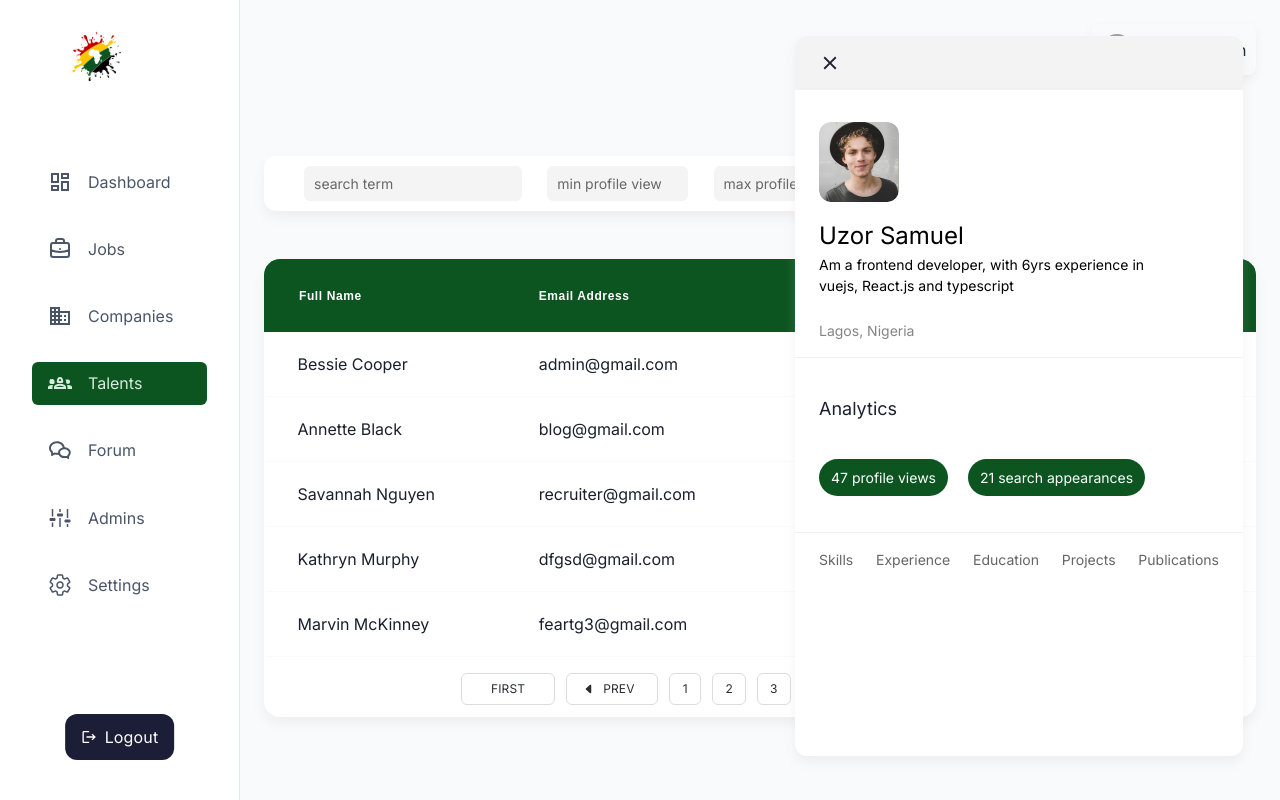
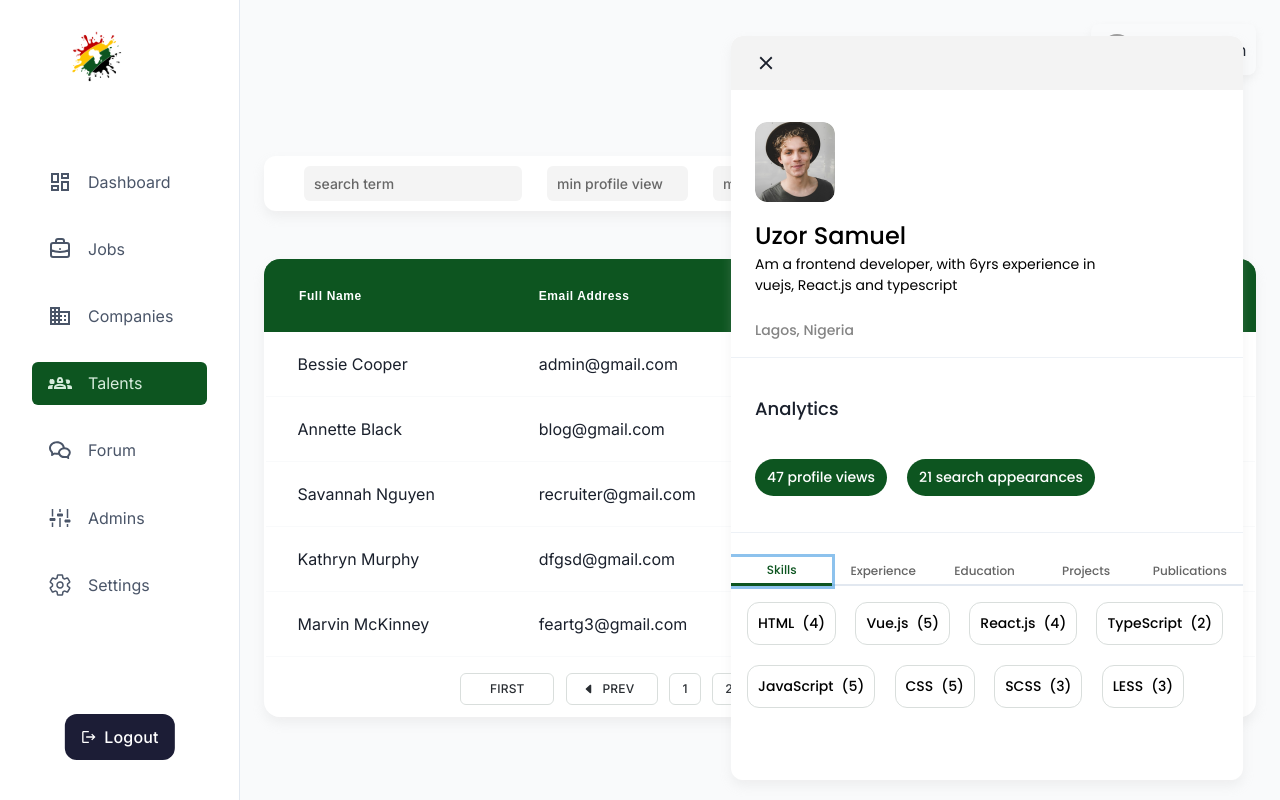
Before and after one commit to AfriSplash-Remotely/AfriSplash-SuperAdmin, a React (Vite) app: page /dashboard/talents in a window 1280 px wide. Both pictures are taken after a click on the element "Bessie Cooper". Built offline with nearby package versions, Linux system fonts and the light colour scheme; grey boxes are pictures that could not be loaded.

Commit message:
downloaded and imported  poppins fonts, added tabs to view talents modal

```diff
--- a/package.json
+++ b/package.json
@@ -13,6 +13,7 @@
     "@emotion/react": "^11.10.6",
     "@emotion/styled": "^11.10.6",
     "@fontsource/inter": "^4.5.15",
+    "@fontsource/poppins": "^4.5.10",
     "@hookform/resolvers": "^3.1.0",
     "axios": "^1.3.4",
     "framer-motion": "^10.12.4",
--- a/src/Modules/Talents/components/Header.tsx
+++ b/src/Modules/Talents/components/Header.tsx
@@ -23,7 +23,7 @@ const TalentsHeader = (): JSX.Element => {
           placeholder="search term"
           _placeholder={{
             color: "#676767",
-            fontWeight: "bold",
+            fontWeight: "500",
           }}
           bgColor="#F4F4F4"
           borderRadius="0.375rem"
@@ -39,7 +39,7 @@ const TalentsHeader = (): JSX.Element => {
           placeholder="min profile view"
           _placeholder={{
             color: "#676767",
-            fontWeight: "bold",
+            fontWeight: "500",
           }}
           bgColor="#F4F4F4"
           borderRadius="0.375rem"
@@ -55,7 +55,7 @@ const TalentsHeader = (): JSX.Element => {
           placeholder="max profile view"
           _placeholder={{
             color: "#676767",
-            fontWeight: "bold",
+            fontWeight: "500",
           }}
           bgColor="#F4F4F4"
           borderRadius="0.375rem"
--- /dev/null
+++ b/src/Modules/Talents/components/TalentsDetailsDrawer/Education.tsx
@@ -0,0 +1,11 @@
+import { Box } from "@chakra-ui/react";
+
+export const Education = (): JSX.Element => {
+  return (
+    <>
+      <Box fontSize="0.875rem" color="#000000" fontWeight="500">
+        Education
+      </Box>
+    </>
+  );
+};
--- /dev/null
+++ b/src/Modules/Talents/components/TalentsDetailsDrawer/Experience.tsx
@@ -0,0 +1,11 @@
+import { Box } from "@chakra-ui/react";
+
+export const Experience = (): JSX.Element => {
+  return (
+    <>
+      <Box fontSize="0.875rem" color="#000000" fontWeight="500">
+        Experience
+      </Box>
+    </>
+  );
+};
--- /dev/null
+++ b/src/Modules/Talents/components/TalentsDetailsDrawer/Projects.tsx
@@ -0,0 +1,11 @@
+import { Box } from "@chakra-ui/react";
+
+export const Projects = (): JSX.Element => {
+  return (
+    <>
+      <Box fontSize="0.875rem" color="#000000" fontWeight="500">
+        Projects
+      </Box>
+    </>
+  );
+};
--- /dev/null
+++ b/src/Modules/Talents/components/TalentsDetailsDrawer/Publications.tsx
@@ -0,0 +1,11 @@
+import { Box } from "@chakra-ui/react";
+
+export const Publications = (): JSX.Element => {
+  return (
+    <>
+      <Box fontSize="0.875rem" color="#000000" fontWeight="500">
+        Publications
+      </Box>
+    </>
+  );
+};
--- /dev/null
+++ b/src/Modules/Talents/components/TalentsDetailsDrawer/Skills.tsx
@@ -0,0 +1,64 @@
+import { Box, Flex, HStack, Text } from "@chakra-ui/react";
+
+export const Skills = (): JSX.Element => {
+  const skillsData = [
+    {
+      skill: "HTML",
+      level: 4,
+    },
+    {
+      skill: "Vue.js",
+      level: 5,
+    },
+    {
+      skill: "React.js",
+      level: 4,
+    },
+    {
+      skill: "TypeScript",
+      level: 2,
+    },
+    {
+      skill: "JavaScript",
+      level: 5,
+    },
+    {
+      skill: "CSS",
+      level: 5,
+    },
+    {
+      skill: "SCSS",
+      level: 3,
+    },
+    {
+      skill: "LESS",
+      level: 3,
+    },
+  ];
+
+  return (
+    <>
+      <Flex
+        gap={{ lg: "1.2rem" }}
+        flexWrap="wrap"
+        fontSize="0.875rem"
+        color="#000000"
+        fontWeight="500"
+      >
+        {skillsData.map((skillData) => {
+          return (
+            <HStack
+              p={{ lg: "0.625rem" }}
+              border="1px solid #D9DEDC"
+              borderRadius="xl"
+              key={skillData.skill}
+            >
+              <Text>{skillData.skill}</Text>
+              <Text>({skillData.level})</Text>
+            </HStack>
+          );
+        })}
+      </Flex>
+    </>
+  );
+};
--- a/src/Modules/Talents/components/TalentsDetailsDrawer/TalentsDetailsDrawerBody.tsx
+++ b/src/Modules/Talents/components/TalentsDetailsDrawer/TalentsDetailsDrawerBody.tsx
@@ -1,9 +1,30 @@
-import { Box, Divider, HStack, Image, Text, Flex } from "@chakra-ui/react";
+import {
+  Box,
+  Divider,
+  HStack,
+  Image,
+  Text,
+  Tabs,
+  TabList,
+  TabPanels,
+  Tab,
+  TabPanel,
+} from "@chakra-ui/react";
 import ProfileImage from "../../../../assets/user-profile-image.png";
+import { Skills } from "./Skills";
+import { Experience } from "./Experience";
+import { Education } from "./Education";
+import { Projects } from "./Projects";
+import { Publications } from "./Publications";
+
+const textStyle = {
+  fontWeight: "500",
+  _selected: { color: "primary", borderBottom: ".2rem solid #0D5520" },
+};
 
 const TalentsDetailsDrawerBody = (): JSX.Element => {
   return (
-    <>
+    <Box fontFamily="mono">
       <Box pt={{ lg: "1.5rem" }} pb={{ lg: "1rem" }} px={{ lg: "1.5rem" }}>
         <Box
           overflow="hidden"
@@ -15,14 +36,14 @@ const TalentsDetailsDrawerBody = (): JSX.Element => {
           <Image alt="Uzor Samuel" src={ProfileImage} w="100%" h="100%" />
         </Box>
         <Box color="#000" w={{ lg: "21.875rem" }} fontSize={{ lg: ".875rem" }}>
-          <Text fontWeight="bold" fontSize={{ lg: "1.5rem" }}>
+          <Text fontWeight="500" fontSize={{ lg: "1.5rem" }}>
             Uzor Samuel
           </Text>
           <Text fontSize={{ lg: "0.875rem" }}>
             Am a frontend developer, with 6yrs experience in vuejs, React.js and
             typescript
           </Text>
-          <Text color="#858585" mt={{ lg: "1.5rem" }}>
+          <Text fontWeight="500" color="#858585" mt={{ lg: "1.5rem" }}>
             Lagos, Nigeria
           </Text>
         </Box>
@@ -31,7 +52,7 @@ const TalentsDetailsDrawerBody = (): JSX.Element => {
       <Divider />
 
       <Box px={{ lg: "1.5rem" }} py={{ lg: "2.3rem" }}>
-        <Text fontWeight="bold" fontSize={{ lg: "1.125rem" }}>
+        <Text fontWeight="500" fontSize={{ lg: "1.125rem" }}>
           Analytics
         </Text>
         <HStack
@@ -52,24 +73,41 @@ const TalentsDetailsDrawerBody = (): JSX.Element => {
 
       <Divider />
 
-      <Box pt={{ lg: "1rem" }}>
-        <Flex
-          px={{ lg: "1.5rem" }}
-          alignItems="center"
-          justifyContent="space-between"
-          fontSize="0.875rem"
-          color="#656565"
-          fontWeight="500"
-          w="100%"
-        >
-          <Text>Skills</Text>
-          <Text>Experience</Text>
-          <Text>Education</Text>
-          <Text>Projects</Text>
-          <Text>Publications</Text>
-        </Flex>
-      </Box>
-    </>
+      <Tabs
+        isFitted={true}
+        color="#656565"
+        w="100%"
+        pt={{ lg: "1.5rem" }}
+        colorScheme="primary"
+        size="sm"
+      >
+        <TabList>
+          <Tab {...textStyle}>Skills</Tab>
+          <Tab {...textStyle}>Experience</Tab>
+          <Tab {...textStyle}>Education</Tab>
+          <Tab {...textStyle}>Projects</Tab>
+          <Tab {...textStyle}>Publications</Tab>
+        </TabList>
+
+        <TabPanels>
+          <TabPanel>
+            <Skills />
+          </TabPanel>
+          <TabPanel>
+            <Experience />
+          </TabPanel>
+          <TabPanel>
+            <Education />
+          </TabPanel>
+          <TabPanel>
+            <Projects />
+          </TabPanel>
+          <TabPanel>
+            <Publications />
+          </TabPanel>
+        </TabPanels>
+      </Tabs>
+    </Box>
   );
 };
 
--- a/src/Modules/Talents/components/TalentsDetailsDrawer/index.tsx
+++ b/src/Modules/Talents/components/TalentsDetailsDrawer/index.tsx
@@ -24,10 +24,10 @@ const TalentsDetailsDrawer = ({
         isOpen={isOpen}
         placement="right"
         onClose={onClose}
-        size={{ lg: "sm" }}
+        size={{ lg: "md" }}
       >
         <DrawerContent
-          h={{ lg: "90vh" }}
+          h={{ lg: "93vh" }}
           mr={{ lg: "2.313rem" }}
           mt={{ lg: "2.25rem" }}
           borderRadius="xl"
--- a/src/Modules/Talents/components/TalentsTable/SendEmailModal.tsx
+++ b/src/Modules/Talents/components/TalentsTable/SendEmailModal.tsx
@@ -24,7 +24,7 @@ export const SendEmailModal = ({
   return (
     <>
       <GeneralModalTwo isOpen={isOpen} onClose={onClose}>
-        <Box>
+        <Box fontFamily="mono">
           <Box
             bgColor="#F3F3F3"
             pt={{ lg: "1.5rem" }}
@@ -53,14 +53,14 @@ export const SendEmailModal = ({
               w={{ lg: "21.875rem" }}
               fontSize={{ lg: ".875rem" }}
             >
-              <Text fontWeight="bold" fontSize={{ lg: "1.5rem" }}>
+              <Text fontWeight="500" fontSize={{ lg: "1.5rem" }}>
                 Uzor Samuel
               </Text>
               <Text>
                 Am a frontend developer, with 6yrs experence in vuejs, React.js
                 and typescript
               </Text>
-              <Text color="#858585" mt={{ lg: "1.5rem" }}>
+              <Text fontWeight="500" color="#858585" mt={{ lg: "1.5rem" }}>
                 Lagos, Nigeria
               </Text>
             </Box>
@@ -74,7 +74,7 @@ export const SendEmailModal = ({
             pb={{ lg: ".75rem" }}
             px={{ lg: "1.5rem" }}
           >
-            <Text fontSize={{ lg: "1.125rem" }} fontWeight="bold">
+            <Text fontSize={{ lg: "1.125rem" }} fontWeight="500">
               write message
             </Text>
             <Textarea
```
Also changed, not shown: src/App.tsx (+17 -0 lines), 1 other file (tests, documents, lock files or other folders).
